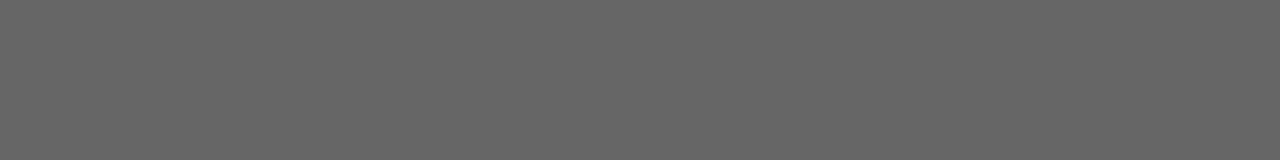
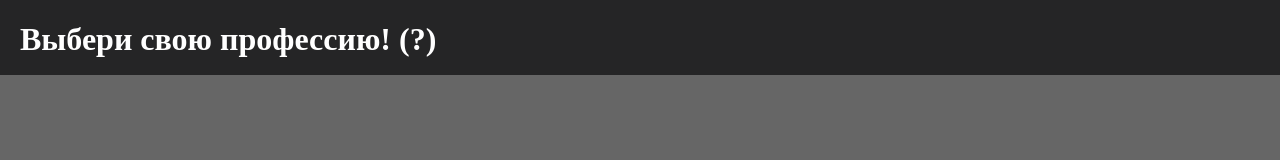
Before and after one commit to INF1N1T3/Some_Project, a plain HTML site: page index.html in a window 1280 px wide. Drawn offline with Linux system fonts and the light colour scheme.

Commit message:
AAAAAAAAAAAAAA

```diff
--- a/index.html
+++ b/index.html
@@ -9,7 +9,9 @@
 	<!-- Some code -->
 	<!-- Landing Page -->
 
-	<header></header>
+	<header>
+		<h1>Выбери свою профессию! (?)</h1>
+	</header>
 	<!-- Other -->
 	<footer></footer>
 
--- a/style__index.css
+++ b/style__index.css
@@ -3,3 +3,17 @@ body {
 	padding: 0;
 	background-color: #666;
 }
+header {
+	width: 100%;
+	height: 75px;
+	background-color: #252526;
+	margin: 0;
+	padding: 0;
+	position: absolute;
+	left: 0;
+	top: 0;
+}
+header h1 {
+	color: white;
+	margin-left: 20px;
+}
```
